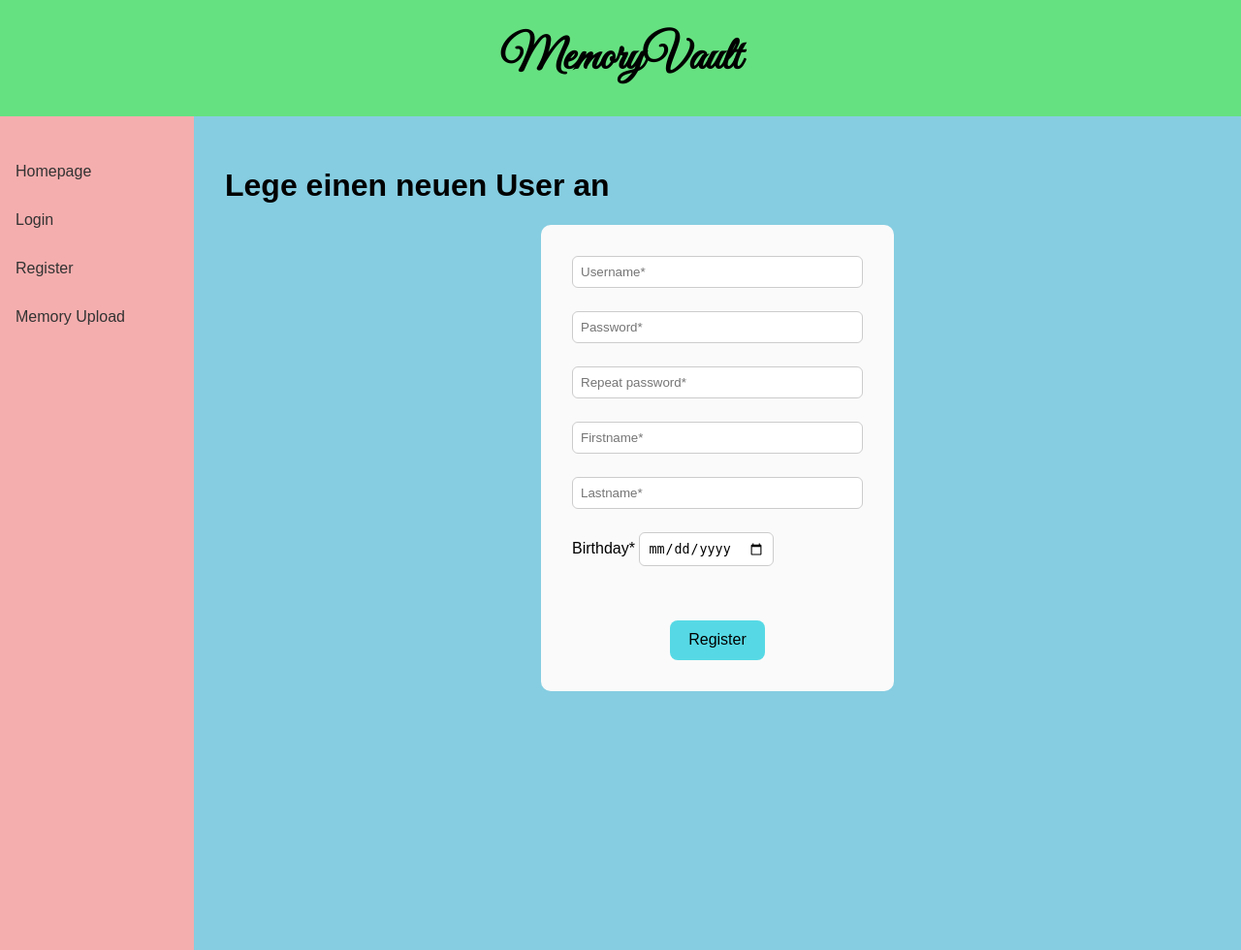
After one commit to togertz/MemoryVault, a Flask app: page /u/register in a window 1280 px wide. The commit adds this page. Shown: the whole page at 97% size. Run offline with Flask 3, Linux system fonts and the light colour scheme.

Commit message:
Working registering logic

```diff
--- a/src/app.py
+++ b/src/app.py
@@ -1,7 +1,11 @@
 from flask import Flask
+from flask_bcrypt import Bcrypt
+
+bcrypt_app = Bcrypt()
 
 def create_app(config_class='src.config.Config'):
     app = Flask(__name__)
+    bcrypt_app.init_app(app)
     app.config.from_object(config_class)
 
     from . import models, routes
--- a/src/models/__init__.py
+++ b/src/models/__init__.py
@@ -1,7 +1,8 @@
 from .base import db
 from .memory import Memory
+from .user import User
 
-__all__ = ["db", "Memory"]
+__all__ = ["db", "Memory", "User"]
 
 from flask import Flask
 
--- a/src/routes/__init__.py
+++ b/src/routes/__init__.py
@@ -3,6 +3,8 @@ from flask import Flask
 def init_app(app:Flask):
     from .base import base_bp
     from .memory import memory_bp
+    from .user import user_bp
 
     app.register_blueprint(base_bp)
     app.register_blueprint(memory_bp)
+    app.register_blueprint(user_bp)
--- a/src/routes/base.py
+++ b/src/routes/base.py
@@ -1,7 +1,7 @@
-from flask import Blueprint, redirect, url_for
+from flask import Blueprint, render_template, redirect, url_for
 
 base_bp = Blueprint('base', __name__, url_prefix='/')
 
 @base_bp.route('/')
 def index():
-    return redirect(url_for("memory.index"))
+    return render_template('base.html', title="Homepage", placeholder="Homepage")
--- /dev/null
+++ b/src/routes/user.py
@@ -0,0 +1,46 @@
+from flask import Blueprint, render_template, request, flash, redirect, url_for, jsonify
+
+from ..services import UserManagement
+
+user_bp = Blueprint('user', __name__, url_prefix="/u")
+
+@user_bp.route("/login", methods=["GET", "POST"])
+def login():
+    if request.method == "POST":
+        username = request.form.get("username")
+        password = request.form.get("password")
+
+        if UserManagement.check_login(username=username,
+                                      password=password):
+            flash("Successfully logged in", "success")
+            return render_template('login.html', title="Login")
+
+        else:
+            if UserManagement.username_taken(username=username):
+                flash("Wrong password", "error")
+            else:
+                flash("User does not exist", "error")
+            return render_template("login.html", title="Login", username_value=username)
+
+    if request.method == "GET":
+        return render_template('login.html', title="Login")
+
+@user_bp.route("/register", methods=["GET", "POST"])
+def register():
+    if request.method == "GET":
+        return render_template("register.html", title="Register")
+
+    if request.method == "POST":
+        UserManagement.create_user(username=request.form["username"],
+                                   password=request.form["password"],
+                                   firstname=request.form["firstname"],
+                                   lastname=request.form["lastname"],
+                                   birthday=request.form["birthday"])
+
+        return render_template("login.html", title="Login", register="True")
+
+@user_bp.route("/username-taken", methods=["GET"])
+def username_taken():
+    username = request.args.get("username")
+
+    return jsonify({"exists": UserManagement.username_taken(username)})
--- a/src/services/__init__.py
+++ b/src/services/__init__.py
@@ -0,0 +1,4 @@
+from .memory_util import MemoryManagement
+from .user_util import UserManagement
+
+__all__ = ["UserManagement", "MemoryManagement"]
--- /dev/null
+++ b/src/static/register.js
@@ -0,0 +1,46 @@
+document.addEventListener('DOMContentLoaded', async function() {
+
+    // ----------------- Check if username is already taken -----------------
+    const usernameInput = document.getElementById('username');
+
+    usernameInput.addEventListener('change', async function(event) {
+        const username = usernameInput.value;
+
+        fetch(`/u/username-taken?username=${encodeURIComponent(username)}`)
+            .then(response => response.json())
+            .then(data => {
+                const exists = data.exists;
+                let msgElem = document.getElementById('form-warning-username');
+
+                if (exists) {
+                    usernameInput.style.border = "2px solid #da4343";
+                    msgElem.textContent = 'Username is already taken.';
+                } else {
+                    usernameInput.style.border = "1px solid #008000";
+                    msgElem.textContent = '';
+                }
+            })
+    })
+
+    // ----------------- Check if passwords are the same -----------------
+    const pw = document.getElementById('password')
+    const pwRepeat = document.getElementById('password-repeat');
+
+    pwRepeat.addEventListener('focusout', async function (event) {
+        let password = document.getElementById('password').value;
+        let password_repeat = document.getElementById('password-repeat').value;
+
+        let msgElem = document.getElementById('form-warning-password')
+
+        if (password != password_repeat) {
+            pw.style.border = "2px solid #da4343";
+            pwRepeat.style.border = "2px solid #da4343";
+            msgElem.textContent = 'Passwords must be the same.';
+        } else {
+            pw.style.border = "1px solid #008000";
+            pwRepeat.style.border = "1px solid #008000";
+            msgElem.textContent = '';
+        }
+    })
+
+})
--- a/src/static/style.css
+++ b/src/static/style.css
@@ -1,32 +1,175 @@
-header {
-    display: flex;
-    justify-content: center;
-    align-items: center;
-    padding: 20px;
-    background-color: #ffffff;
+/* ------------------ Base html ------------------ */
+html, body {
+  height: 100%;
+  margin: 0;
+  padding: 0;
+  overflow: hidden;
+  font-family: Arial, Helvetica, sans-serif;
 }
 
+header {
+  height: 80px;
+  display: flex;
+  justify-content: center;
+  align-items: center;
+  padding: 20px;
+  background-color: #66e181;
+}
+
+.container {
+  display: flex;
+  flex-direction: row;
+  /* height: calc(100vh-80px) */
+  overflow: hidden;
+}
+
+.main-content {
+  flex: 1;
+  padding: 2rem;
+  background-color: #86cde1;
+  overflow-y: auto;
+  box-sizing: border-box;
+  overflow: auto;
+}
+
+/* Headline */
 .fancy{
     font-family: 'Great Vibes', cursive;
     font-size: 3rem;
 }
 
-/* ------------------ Upload form ------------------ */
+/* ------------------ Alerts ------------------ */
 
-#memory-text {
-  resize: both;
+.alert {
+  margin: 0;
+  margin-bottom: 1.5rem;
+  background-color: #ffffff;
+  color: #000000;
+  padding: 0.5rem;
+  border: 1px solid #2f2f2f;
+  border-radius: 8px;
+  justify-content: center;
+  align-items: center;
+  display: flex;
 }
 
-div.upload-memory {
-  display: flex;
-  justify-content: center;
-  align-items: center;
+.alert-warning {
+  border: 1px solid #f7e279;
+  background-color: #faeca8;
+  color: #655503;
 }
 
-form.upload-memory-form {
-  display: table;
+.alert-success {
+  border: 1px solid #7df779;
+  background-color: #b6faa8;
+  color: #036508;
 }
 
-div.upload-memory-form {
-  display: table-row;
+.alert-error {
+  border: 1px solid #f77979;
+  background-color: #faa8a8;
+  color: #650303;
 }
+
+.form-warning {
+  color: #650303;
+  font-size: small;
+  display: auto;
+}
+
+
+
+/* ------------------ Sidebar ------------------ */
+
+.sidebar {
+  width: 200px;
+  background-color: #f5aeae;
+  padding: 1rem;
+  height: 100vh;
+  box-sizing: border-box;
+}
+
+
+.sidebar ul {
+  list-style: none;
+  padding: 0;
+}
+
+.sidebar li {
+  margin: 1rem 0;
+  margin: 2rem auto 0 auto;
+}
+
+.sidebar a {
+  text-decoration: none;
+  color: #333;
+}
+
+/* ------------------ Form ------------------ */
+
+.form {
+  background: #fafafa;
+  padding: 2rem;
+  border-radius: 10px;
+  max-width: 600px;
+  margin: auto;
+}
+
+.user-login {
+  background: #fafafa;
+  padding: 2rem;
+  border-radius: 10px;
+  max-width: 300px;
+  margin: auto;
+}
+
+.form-element {
+  margin-bottom: 1.5rem;
+  display: flex;
+  flex-direction: column;
+}
+
+.form-element label {
+  margin-bottom: 0.5rem;
+  font-size: 1rem;
+}
+
+.form-element input,
+.form-element textarea {
+  padding: 0.5rem;
+  border: 1px solid #ccc;
+  border-radius: 6px;
+}
+
+.nexto {
+  display: inline-block;
+  margin-right: 0.5rem;
+}
+
+.button,
+.link-button {
+  background-color: #56d9e5;
+  border: none;
+  padding: 0.7rem 1.2rem;
+  display: block;
+  margin: 2rem auto 0 auto;
+  font-size: 1rem;
+  border-radius: 8px;
+  cursor: pointer;
+  transition: background-color 0.3s ease;
+
+}
+
+.button:hover,
+.link-button:hover {
+  background-color: #bcdde0;
+}
+
+.link-button:link,
+.link-button:visited,
+.link-button:hover,
+.link-button:active {
+  font-size: 1rem;
+  color: #333;
+  text-decoration: none;
+}
--- a/src/templates/base.html
+++ b/src/templates/base.html
@@ -9,11 +9,31 @@
     <link rel="stylesheet" href="{{ url_for('static', filename='style.css') }}">
 </head>
 <body>
+    <script src="{{ url_for('static', filename='base.js') }}"></script>
+
     <header>
         <h1 class="fancy">MemoryVault</h1>
     </header>
 
-    {% block content %}
-    {% endblock %}
+    <div class="container">
+        <nav class="sidebar">
+            <ul>
+                <li><a href="{{ url_for('base.index') }}">Homepage</a></li>
+                <li><a href="{{ url_for('user.login') }}">Login</a></li>
+                <li><a href="{{ url_for('user.register') }}">Register</a></li>
+                <li><a href="{{ url_for('memory.upload') }}">Memory Upload</a></li>
+            </ul>
+        </nav>
+
+        <main class="main-content">
+            {% block content %}
+            {% endblock %}
+
+            {% if placeholder %}
+                <h1>{{ placeholder }}</h1>
+            {% endif %}
+        </main>
+    </div>
+
 </body>
 </html>
--- /dev/null
+++ b/src/templates/register.html
@@ -0,0 +1,39 @@
+{% extends "base.html" %}
+
+{% block content %}
+<script src="{{ url_for('static', filename='register.js') }}"></script>
+
+<h1>Lege einen neuen User an</h1>
+
+<div class="form user-login">
+    <form action="{{ url_for('user.register') }}" method="post">
+        <div class="form-element">
+            <input type="text" name="username" id="username" placeholder="Username*" required>
+            <div id="form-warning-username" class="form-warning"></div>
+        </div>
+        <div class="form-element password">
+            <input type="password" name="password" id="password" placeholder="Password*" required>
+        </div>
+        <div class="form-element password">
+            <input type="password" name="password-repeat" id="password-repeat" placeholder="Repeat password*" required>
+            <div id="form-warning-password" class="form-warning"></div>
+        </div>
+        <div class="form-element">
+            <input type="text" name="firstname" id="firstname" placeholder="Firstname*" required>
+        </div>
+        <div class="form-element">
+            <input type="text" name="lastname" id="lastname" placeholder="Lastname*" required>
+        </div>
+        {% with messages = get_flashed_messages(with_categories=true) %}
+            {% for category, message in messages %}
+                <div class="alert alert-{{ category }}">{{ message }}</div>
+            {% endfor %}
+        {% endwith %}
+        <div class="form-element nexto">
+            <label for="lastname">Birthday*</label>
+            <input type="date" name="birthday" id="birthday" required>
+        </div>
+        <button class="button" type="submit">Register</button>
+    </form>
+</div>
+{% endblock %}
```
Also changed, not shown: compose.yaml (added, +26 -0 lines), src/config.py (+12 -1 lines), src/models/user.py (added, +15 -0 lines), src/routes/memory.py (+4 -4 lines), src/services/memory_util.py (+10 -6 lines), src/services/user_util.py (added, +61 -0 lines), src/templates/login.html (added, +31 -0 lines), src/templates/memory_upload.html (+6 -6 lines), src/static/base.js (added).
